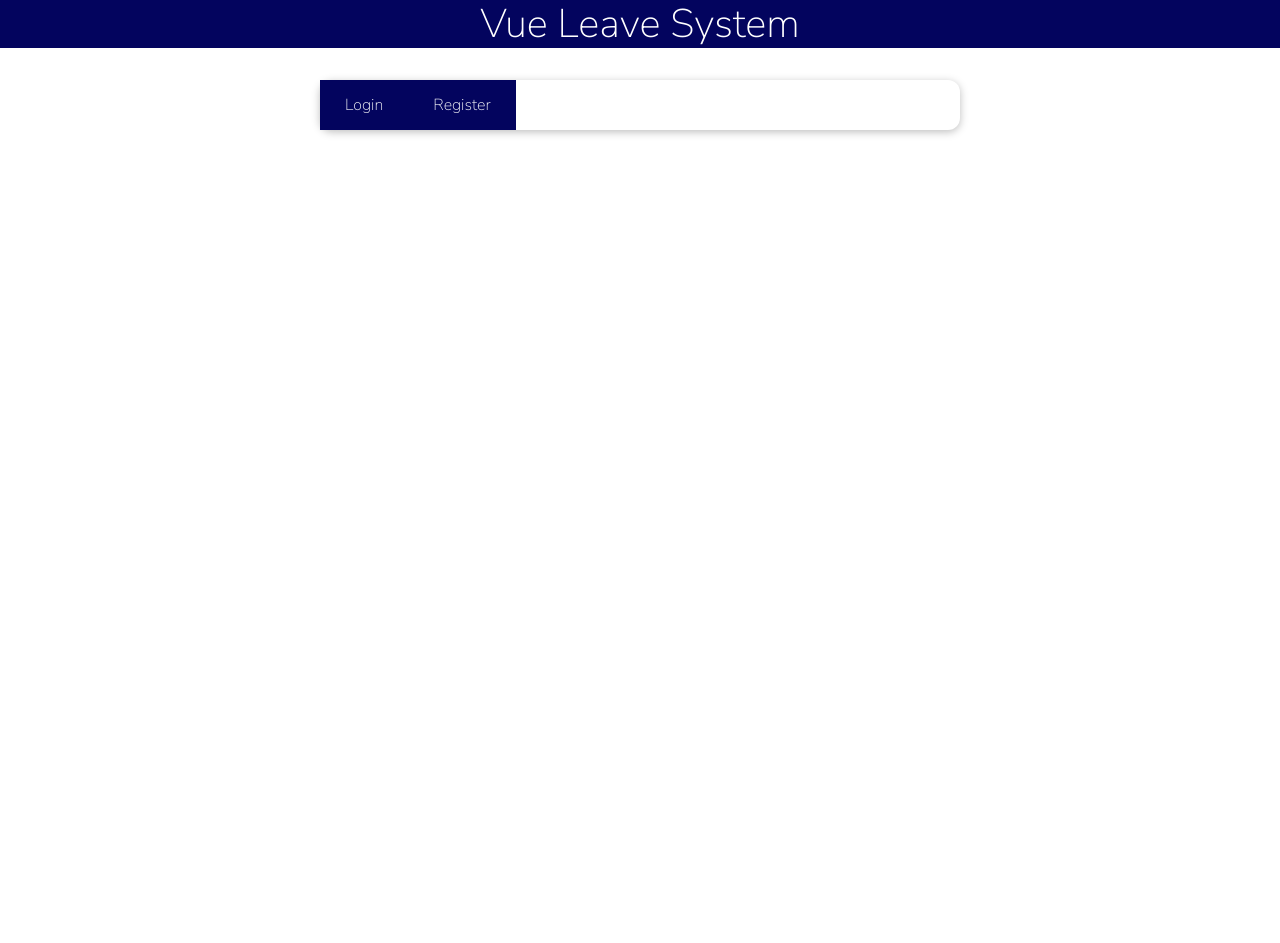
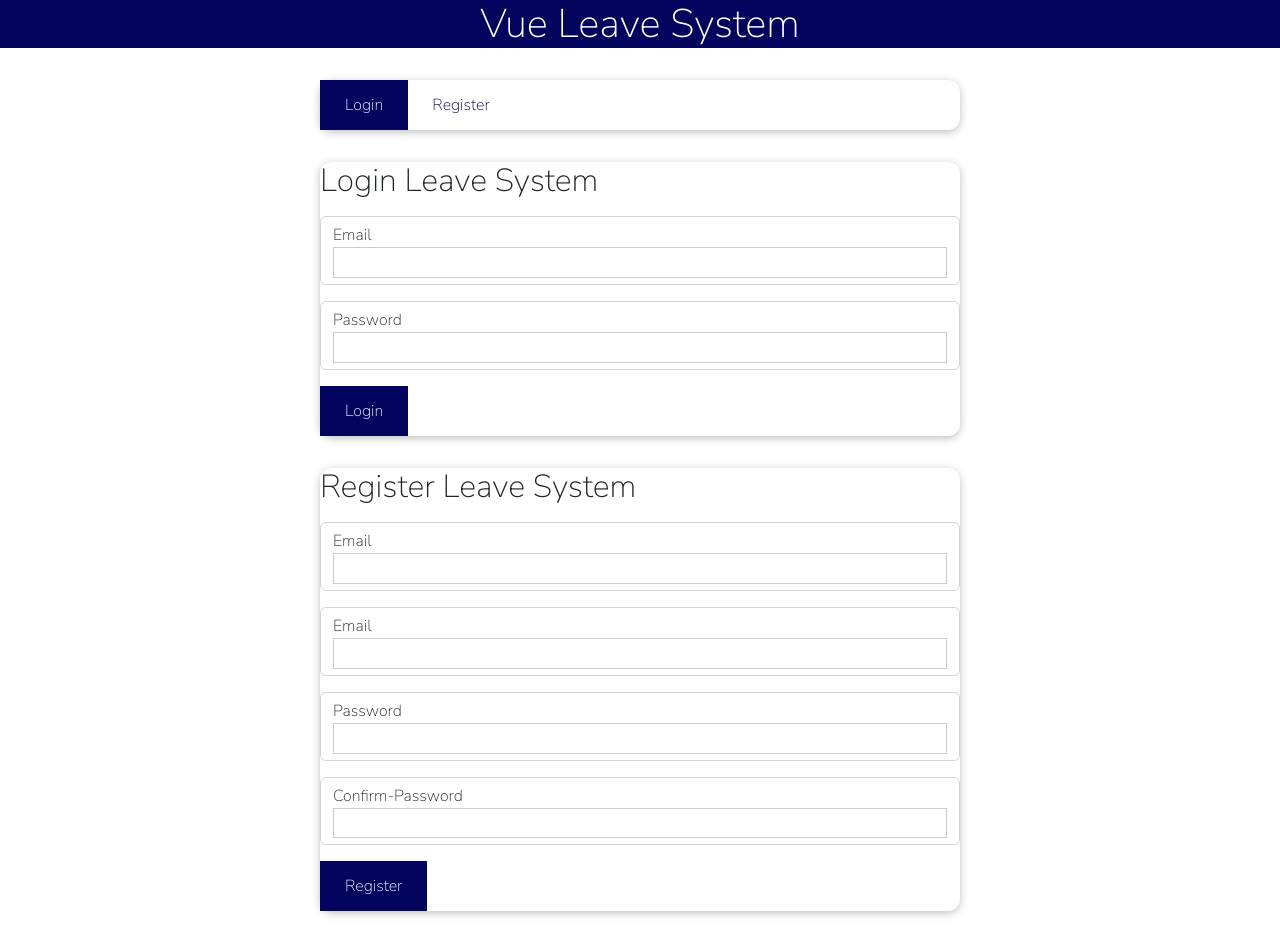
Before and after one commit to PrachpaveenY/Leave-System, a Vue app: page / in a window 1280 px wide. Before the commit the page ends 800 px from the top, so only its background shows below. Built offline with nearby package versions, Linux system fonts and the light colour scheme.

Commit message:
update login register

```diff
--- a/src/App.vue
+++ b/src/App.vue
@@ -3,6 +3,8 @@
         <TheHeader :title="title"/>
         <div class="container">
             <Navigation />
+            <Login />
+            <Register />
         </div>
     </div>
 
@@ -12,12 +14,16 @@
 <script>
 import TheHeader from './components/layouts/TheHeader.vue';
 import Navigation from './components/Auth/Navigation.vue';
+import Login from './components/Auth/Login.vue';
+import Register from './components/Auth/Register.vue';
 
 export default {
     name : 'App',
     components:{
         Navigation,
         TheHeader,
+        Login,
+        Register,
     },
     data() {
         return {
@@ -37,6 +43,10 @@ export default {
     font-family: 'Nunito Sans', sans-serif;
 }
 
-/* body, html {
-} */
+.container {
+    width: 90%;
+    margin: 0 auto;
+}
+
+/* body, html {} */
 </style>
--- /dev/null
+++ b/src/components/Auth/Login.vue
@@ -0,0 +1,44 @@
+<template>
+    <page-card>
+        <h2>Login Leave System</h2>
+        <form action="">
+            <div class="form-control">
+                <label for="email">Email</label>
+                <input type="emal" name="email" id="email">
+            </div>
+            <div class="form-control">
+                <label for="password">Password</label>
+                <input type="password" name="password" id="password">
+            </div>
+            <div>
+                <page-button type="submit">
+                    Login
+                </page-button>
+            </div>
+        </form>
+    </page-card>
+</template>
+<script>
+export default {
+    name: 'Login',
+}
+</script>
+<style scoped>
+input {
+    display: block;
+    width: 100%;
+    font: inherit;
+    padding: 0.15rem;
+    border: 1px solid #ccc;
+}
+
+input:focus {
+    outline: none;
+    border-color: #3a0061;
+    background-color: #f7ebff;
+}
+
+.form-control {
+    margin: 1rem 0;
+}
+</style>
--- a/src/components/Auth/Navigation.vue
+++ b/src/components/Auth/Navigation.vue
@@ -1,7 +1,7 @@
 <template>
     <page-card>
-        <page-button >Login</page-button>
-        <page-button>Register</page-button>
+        <page-button>Login</page-button>
+        <page-button mode="default">Register</page-button>
     </page-card>
 </template>
 <script>
--- /dev/null
+++ b/src/components/Auth/Register.vue
@@ -0,0 +1,52 @@
+<template>
+    <page-card>
+        <h2>Register Leave System</h2>
+        <form action="">
+            <div class="form-control">
+                <label for="fullname">Email</label>
+                <input type="text" name="fullname" id="fullname">
+            </div>
+            <div class="form-control">
+                <label for="email">Email</label>
+                <input type="emal" name="email" id="email">
+            </div>
+            <div class="form-control">
+                <label for="password">Password</label>
+                <input type="password" name="password" id="password">
+            </div>
+            <div class="form-control">
+                <label for="password2">Confirm-Password</label>
+                <input type="password" name="password2" id="password2">
+            </div>
+            <div>
+                <page-button type="submit">
+                    Register
+                </page-button>
+            </div>
+        </form>
+    </page-card>
+</template>
+<script>
+export default {
+    name: 'Register',
+}
+</script>
+<style scoped>
+input {
+    display: block;
+    width: 100%;
+    font: inherit;
+    padding: 0.15rem;
+    border: 1px solid #ccc;
+}
+
+input:focus {
+    outline: none;
+    border-color: #3a0061;
+    background-color: #f7ebff;
+}
+
+.form-control {
+    margin: 1rem 0;
+}
+</style>
--- a/src/components/Page/PageButton.vue
+++ b/src/components/Page/PageButton.vue
@@ -1,5 +1,5 @@
 <template lang="">
-    <button :mode="mode">
+    <button :class="mode">
         <slot />
     </button>
 </template>
@@ -15,21 +15,21 @@ export default {
     button {
         padding: 0.75rem 1.5rem;
         font-family: inherit;
-        background-color: #03045E;
-        border: 1px solid #03045E;
+        background-color: #03045e;
+        border: 1px solid #03045e;
         color: white;
         cursor: pointer;
     }
 
     button:hover,
     button:active {
-        background-color: #023E8A;
-        border-color: #023E8A;
+        background-color: #023e8a;
+        border-color: #023e8a;
     }
 
     .default {
-        background-color: #03045E;
-        color: #03045E;
+        background-color: transparent;
+        color: #03045e;
         border: none;
     }
 
--- a/src/components/Page/PageCard.vue
+++ b/src/components/Page/PageCard.vue
@@ -9,6 +9,8 @@ export default {
 }
 </script>
 <style scoped>
+
+/* ช่องว่างส่วนหัว */
     div {
         border-radius: 12px;
         box-shadow: 0 2px 8px rgba(0, 0, 0, 0.26);
```
